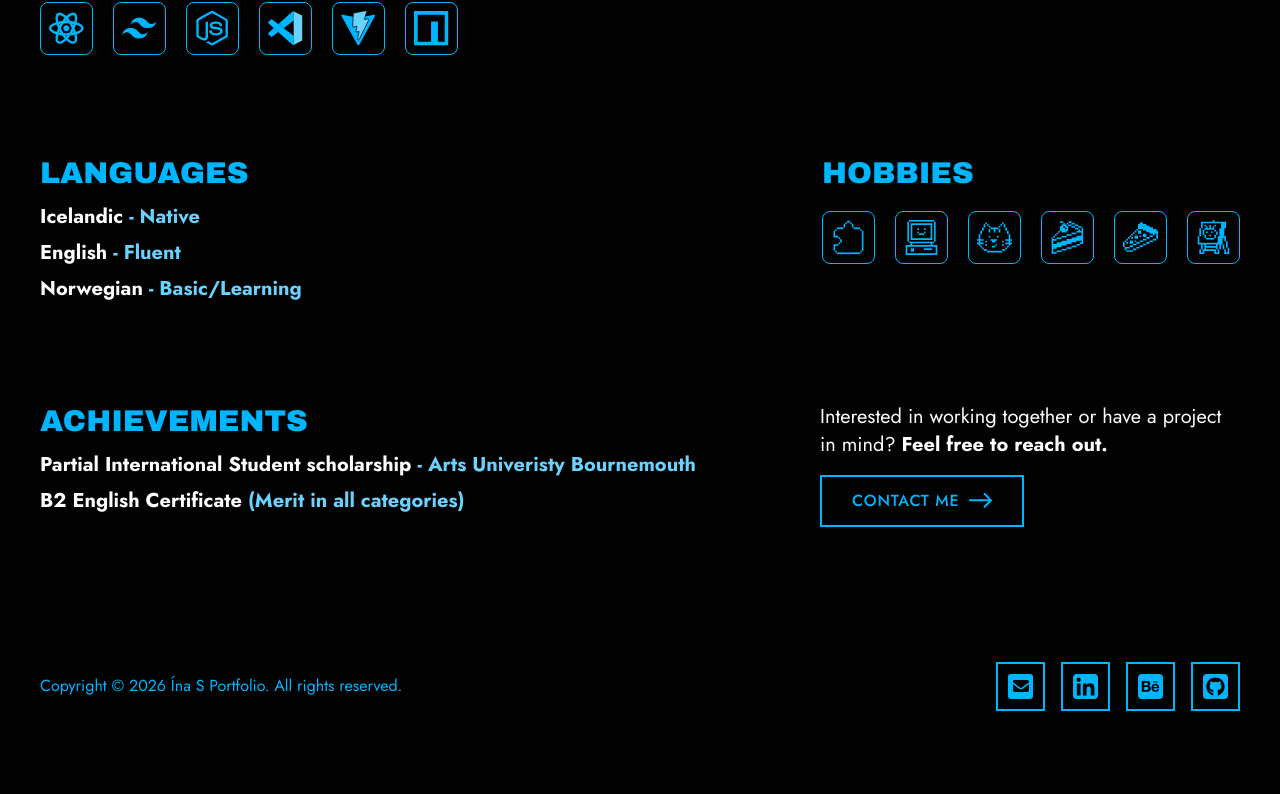
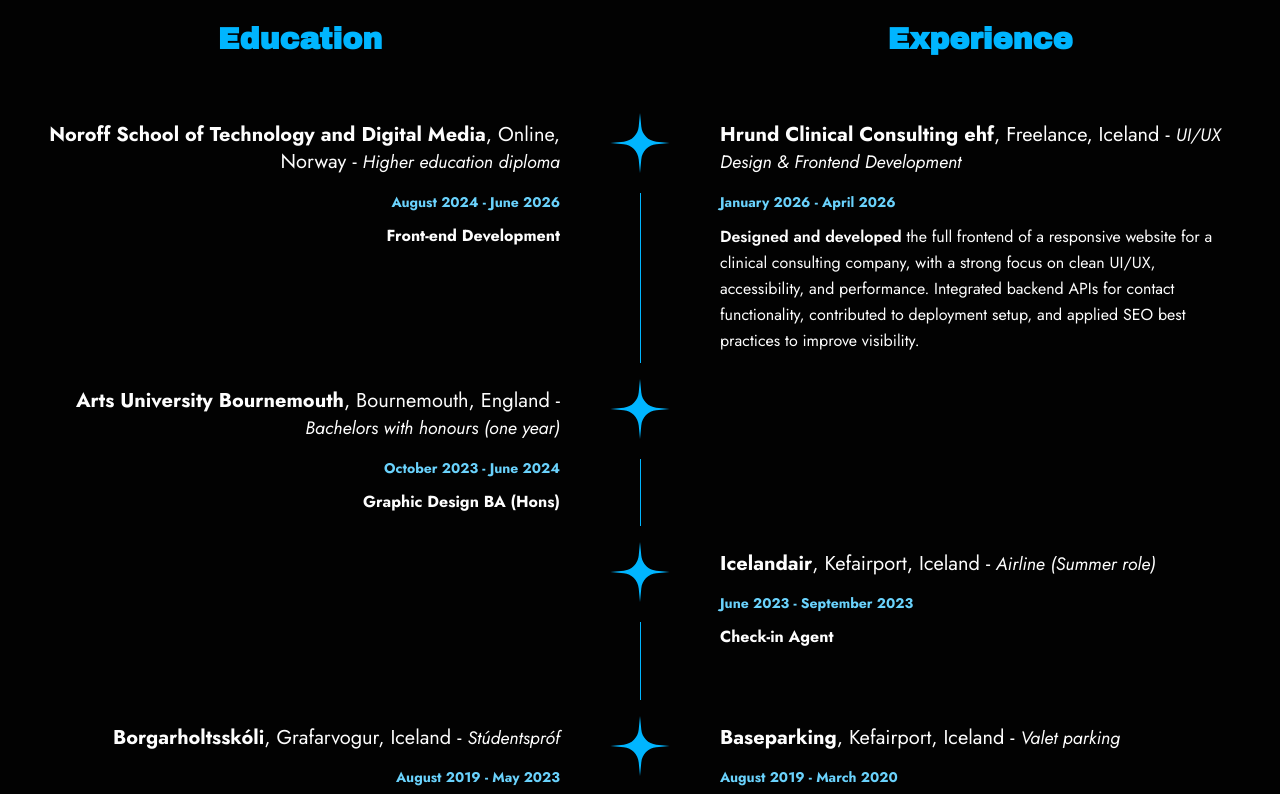
Before and after one commit to inastefansdottir/Portfolio-2-InaS, a React (Vite) app: page /about in a window 1280 px wide. Shown: the part 962-1756 px from the top of the page. Before the commit the page ends 1701 px from the top, so only its background shows below. Built offline with nearby package versions, Linux system fonts and the light colour scheme.

Commit message:
Created the resume timeline using css grid and seperated them into smaller components to make it easier.

```diff
--- a/src/components/ProjectHero.jsx
+++ b/src/components/ProjectHero.jsx
@@ -1,5 +1,6 @@
 import clsx from "clsx";
 import Button from "./Button";
+import Reveal from "./Reveal";
 
 export default function ProjectHero({
   logo,
@@ -22,7 +23,7 @@ export default function ProjectHero({
       )}
       style={{ "--tw-gradient-to": gradientTo }}
     >
-      <div className="flex max-[900px]:flex-col w-full max-w-[1300px] max-[1100px]:text-sm items-center justify-between max-[900px]:gap-20 gap-12">
+      <Reveal className="flex max-[900px]:flex-col w-full max-w-[1300px] max-[1100px]:text-sm items-center justify-between max-[900px]:gap-20 gap-12">
         <div className="flex max-[900px]:order-2 max-[900px]:max-w-[900px] max-w-[570px] w-full flex-col gap-2">
           {logo && !hideLogo && (
             <img src={logo} alt="" className="h-6 self-start" />
@@ -61,7 +62,7 @@ export default function ProjectHero({
             <img src={image} alt={imageAlt} className="object-cover w-full" />
           )}
         </div>
-      </div>
+      </Reveal>
     </section>
   );
 }
--- /dev/null
+++ b/src/components/ResumeItem.jsx
@@ -0,0 +1,33 @@
+import Reveal from "./Reveal";
+
+function ResumeItem({
+  title,
+  place,
+  subtitle,
+  date,
+  role,
+  description,
+  align = "left",
+}) {
+  return (
+    <Reveal className={align === "left" ? "text-right" : "text-left"}>
+      <h4 className="text-xl leading-snug font-body!">
+        <span className="font-bold">{title}</span>
+        {place && <span className="font-normal">, {place}</span>} -{" "}
+        {subtitle && (
+          <span className="text-lg leading-snug italic">{subtitle}</span>
+        )}
+      </h4>
+
+      {date && <p className="mt-4 text-sm font-bold text-secondary">{date}</p>}
+
+      {role && <p className="mt-3 font-bold">{role}</p>}
+
+      {description && (
+        <p className="mt-3 max-w-[520px] leading-relaxed">{description}</p>
+      )}
+    </Reveal>
+  );
+}
+
+export default ResumeItem;
--- /dev/null
+++ b/src/components/ResumeRow.jsx
@@ -0,0 +1,32 @@
+import Sparkle from "../assets/icons/sparkle.svg?react";
+import ResumeItem from "./ResumeItem";
+
+function ResumeRow({ left, right, isLast = false, lineHeight = "120px" }) {
+  return (
+    <>
+      {/* Left content */}
+      <div className="pt-6">
+        {left && <ResumeItem {...left} align="left" />}
+      </div>
+
+      {/* Middle sparkle + line */}
+      <div className="flex flex-col items-center pt-4">
+        <Sparkle className="block h-[60px] w-[60px] min-w-[60px] shrink-0 text-primary" />
+
+        {!isLast && (
+          <div
+            className="mt-5 w-px bg-primary"
+            style={{ height: lineHeight }}
+          />
+        )}
+      </div>
+
+      {/* Right content */}
+      <div className="pt-6">
+        {right && <ResumeItem {...right} align="right" />}
+      </div>
+    </>
+  );
+}
+
+export default ResumeRow;
--- a/src/pages/AboutPage.jsx
+++ b/src/pages/AboutPage.jsx
@@ -5,6 +5,10 @@ import DesignIcons from "../components/DesignIcons";
 
 import Button from "../components/Button";
 import BlueArrow from "../assets/icons/blue-arrow.svg?react";
+
+import ResumeRow from "../components/ResumeRow";
+
+import Reveal from "../components/Reveal";
 
 // front-end tools icons
 import CSS3 from "../assets/icons/front-end/css3.svg?react";
@@ -36,11 +40,90 @@ import Foodie from "../assets/icons/hobbies/foodie.svg?react";
 import Gaming from "../assets/icons/hobbies/gaming.svg?react";
 import Puzzles from "../assets/icons/hobbies/puzzles.svg?react";
 
+// Content for resume
+const rows = [
+  {
+    lineHeight: "170px",
+    left: {
+      title: "Noroff School of Technology and Digital Media",
+      place: "Online, Norway",
+      subtitle: "Higher education diploma",
+      date: "August 2024 - June 2026",
+      role: "Front-end Development",
+    },
+    right: {
+      title: "Hrund Clinical Consulting ehf",
+      place: "Freelance, Iceland",
+      subtitle: "UI/UX Design & Frontend Development",
+      date: "January 2026 - April 2026",
+      description: (
+        <>
+          <span className="font-semibold">Designed and developed</span> the full
+          frontend of a responsive website for a clinical consulting company,
+          with a strong focus on clean UI/UX, accessibility, and performance.
+          Integrated backend APIs for contact functionality, contributed to
+          deployment setup, and applied SEO best practices to improve
+          visibility.
+        </>
+      ),
+    },
+  },
+  {
+    lineHeight: "67px",
+    left: {
+      title: "Arts University Bournemouth",
+      place: "Bournemouth, England",
+      subtitle: "Bachelors with honours (one year)",
+      date: "October 2023 - June 2024",
+      role: "Graphic Design BA (Hons)",
+    },
+    right: null,
+  },
+  {
+    lineHeight: "78px",
+    left: null,
+    right: {
+      title: "Icelandair",
+      place: "Kefairport, Iceland",
+      subtitle: "Airline (Summer role)",
+      date: "June 2023 - September 2023",
+      role: "Check-in Agent",
+    },
+  },
+  {
+    lineHeight: "78px",
+    left: {
+      title: "Borgarholtsskóli",
+      place: "Grafarvogur, Iceland",
+      subtitle: "Stúdentspróf",
+      date: "August 2019 - May 2023",
+      role: "Graphic Design",
+    },
+    right: {
+      title: "Baseparking",
+      place: "Kefairport, Iceland",
+      subtitle: "Valet parking",
+      date: "August 2019 - March 2020",
+      role: "Manager & Driver",
+    },
+  },
+  {
+    left: {
+      title: "Fjölbrautaskóli Suðurnesja",
+      place: "Reykjanesbær, Iceland",
+      subtitle: "Stúdentspróf (Transfer to Borgarholtsskóli)",
+      date: "August 2018 - May 2019",
+      role: "Traditional Art",
+    },
+    right: null,
+  },
+];
+
 export default function AboutPage() {
   return (
     <div className="flex flex-col items-center px-4 sm:px-10">
       <section className="flex justify-between items-center max-w-[1300px] w-full">
-        <div className="flex flex-col gap-4 max-w-[570px] w-full">
+        <Reveal className="flex flex-col gap-4 max-w-[570px] w-full">
           <h1 className="text-primary text-[70px] w-full leading-none">
             Hello, <br />
             I'm Ína S.
@@ -66,19 +149,51 @@ export default function AboutPage() {
             Based in Norway, originally from Iceland —{" "}
             <span className="font-bold">open to remote opportunities.</span>
           </p>
-        </div>
+        </Reveal>
 
-        <div className="max-w-[530px]">
+        <Reveal className="max-w-[530px]">
           <img src={portrait} className="w-full" />
-        </div>
+        </Reveal>
       </section>
 
-      <h2 className="text-secondary text-[48px]">RESUME</h2>
+      <Reveal>
+        <h2 className="text-secondary text-[48px] my-25">RESUME</h2>
+      </Reveal>
+
+      <div className="grid grid-cols-[1fr_80px_1fr] gap-x-10 max-w-[1300px] w-full mb-[250px]">
+        {/* Header row */}
+        <Reveal>
+          <h3 className="text-center text-3xl font-bold text-primary mb-10">
+            Education
+          </h3>
+        </Reveal>
+
+        <div />
+
+        <Reveal>
+          <h3 className="text-center text-3xl font-bold text-primary mb-10">
+            Experience
+          </h3>
+        </Reveal>
+
+        {/* Resume rows */}
+        {rows.map((row, index) => (
+          <ResumeRow
+            key={index}
+            left={row.left}
+            right={row.right}
+            lineHeight={row.lineHeight}
+            isLast={index === rows.length - 1}
+          />
+        ))}
+      </div>
 
       <div className="max-w-[1300px] w-full">
-        <h3 className="text-primary text-3xl mb-5">TECHNICAL SKILLS</h3>
+        <Reveal>
+          <h3 className="text-primary text-3xl mb-5">TECHNICAL SKILLS</h3>
+        </Reveal>
 
-        <div className="flex justify-between gap-10 mb-25">
+        <Reveal className="flex justify-between gap-10 mb-25">
           <div>
             <h4 className="text-2xl mb-5">Front-end Tools</h4>
 
@@ -198,9 +313,9 @@ export default function AboutPage() {
               />
             </div>
           </div>
-        </div>
+        </Reveal>
 
-        <div className="flex justify-between gap-10 mb-25">
+        <Reveal className="flex justify-between gap-10 mb-25">
           <div>
             <h3 className="text-primary text-3xl mb-3">LANGUAGES</h3>
 
@@ -261,9 +376,9 @@ export default function AboutPage() {
               />
             </div>
           </div>
-        </div>
+        </Reveal>
 
-        <div className="flex justify-between gap-10 mb-25">
+        <Reveal className="flex justify-between gap-10 mb-25">
           <div>
             <h3 className="text-primary text-3xl mb-3">ACHIEVEMENTS</h3>
 
@@ -302,7 +417,7 @@ export default function AboutPage() {
               </p>
             </Button>
           </div>
-        </div>
+        </Reveal>
       </div>
     </div>
   );
```
